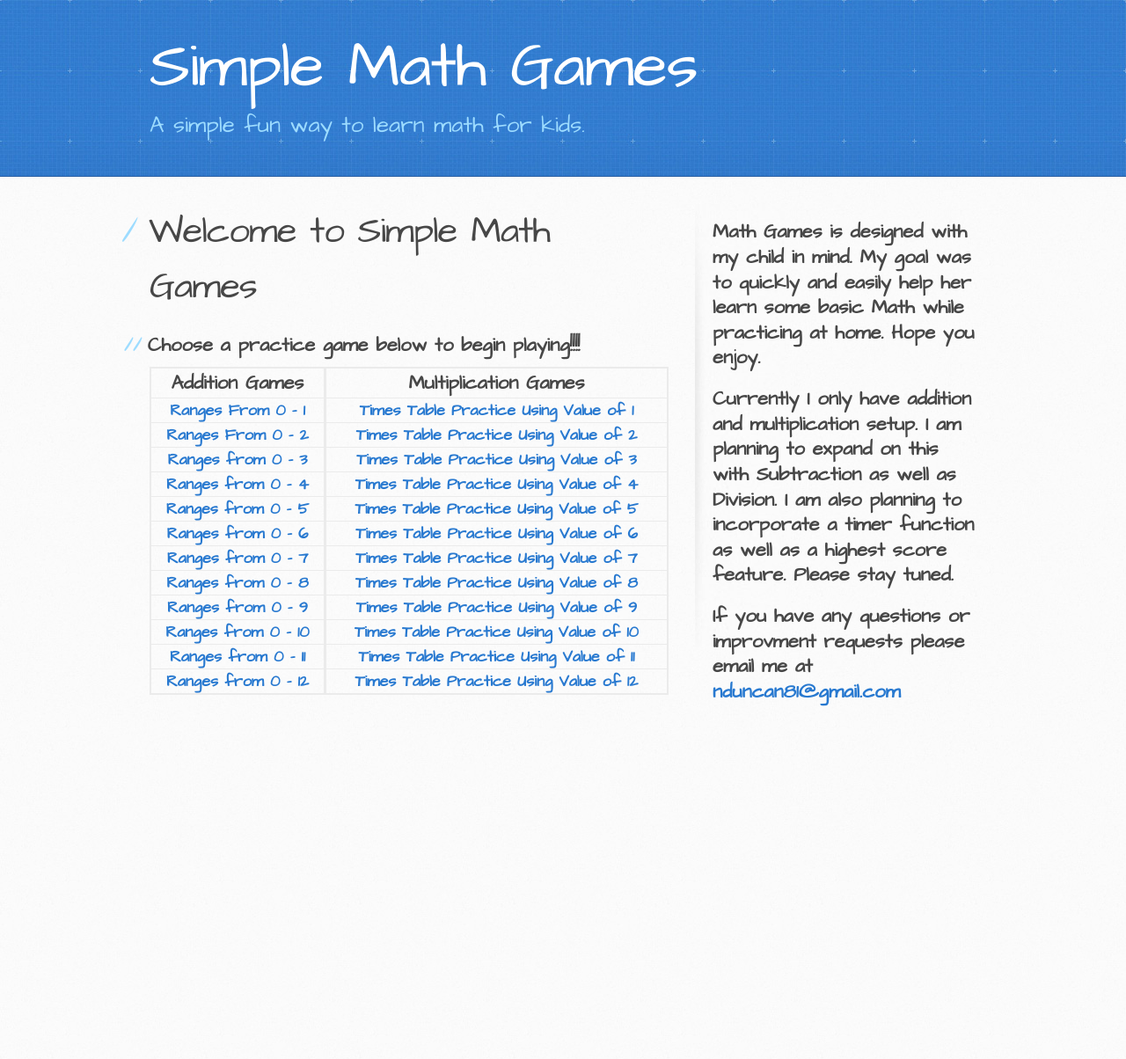
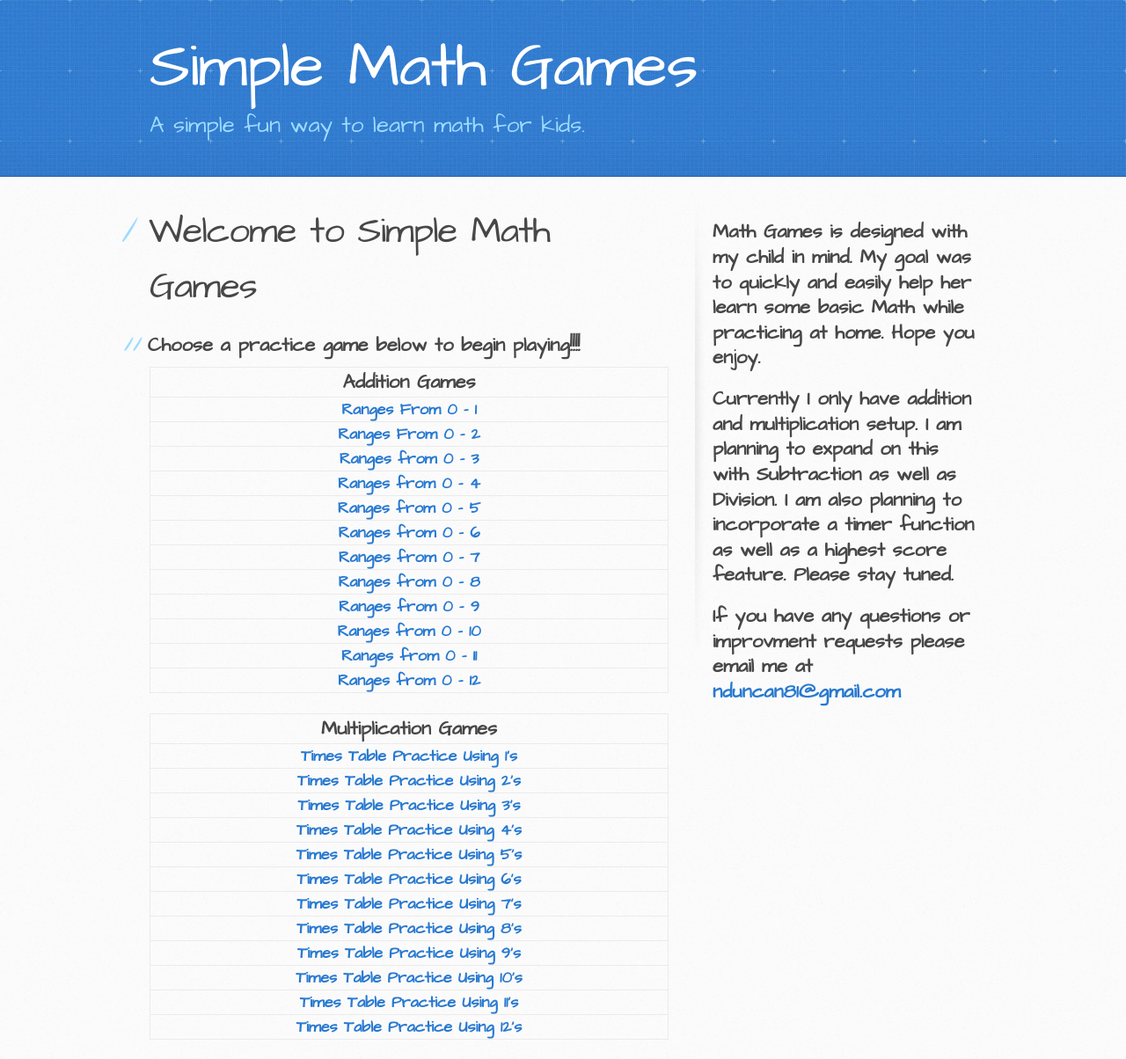
Before and after one commit to nduncan81/simpleMathGameJekyll, a Jekyll site: the page built from index.html, in a window 1280 px wide. Shown: the whole page at 88% size. Built offline with Jekyll 4.4.1, drawn with Linux system fonts in a browser that asks for light colours; before the commit the page ends 900 px from its top, so only the background shows below that.

Commit message:
Fixed the layout on the index page

```diff
--- a/_data/rightSideLinks.yml
+++ b/_data/rightSideLinks.yml
@@ -48,48 +48,48 @@
 
 - url: multiplicationFactors?factorValue=1
   category: Multiplication
-  name: Times Table Practice Using Value of 1
+  name: Times Table Practice Using 1's
 
 - url: multiplicationFactors?factorValue=2
   category: Multiplication
-  name: Times Table Practice Using Value of 2
+  name: Times Table Practice Using 2's
 
 - url: multiplicationFactors?factorValue=3
   category: Multiplication
-  name: Times Table Practice Using Value of 3
+  name: Times Table Practice Using 3's
 
 - url: multiplicationFactors?factorValue=4
   category: Multiplication
-  name: Times Table Practice Using Value of 4
+  name: Times Table Practice Using 4's
 
 - url: multiplicationFactors?factorValue=5
   category: Multiplication
-  name: Times Table Practice Using Value of 5
+  name: Times Table Practice Using 5's
 
 - url: multiplicationFactors?factorValue=6
   category: Multiplication
-  name: Times Table Practice Using Value of 6
+  name: Times Table Practice Using 6's
 
 - url: multiplicationFactors?factorValue=7
   category: Multiplication
-  name: Times Table Practice Using Value of 7
+  name: Times Table Practice Using 7's
 
 - url: multiplicationFactors?factorValue=8
   category: Multiplication
-  name: Times Table Practice Using Value of 8
+  name: Times Table Practice Using 8's
 
 - url: multiplicationFactors?factorValue=9
   category: Multiplication
-  name: Times Table Practice Using Value of 9
+  name: Times Table Practice Using 9's
 
 - url: multiplicationFactors?factorValue=10
   category: Multiplication
-  name: Times Table Practice Using Value of 10
+  name: Times Table Practice Using 10's
 
 - url: multiplicationFactors?factorValue=11
   category: Multiplication
-  name: Times Table Practice Using Value of 11
+  name: Times Table Practice Using 11's
 
 - url: multiplicationFactors?factorValue=12
   category: Multiplication
-  name: Times Table Practice Using Value of 12
+  name: Times Table Practice Using 12's
--- a/index.html
+++ b/index.html
@@ -6,9 +6,7 @@ title: Simple Math Games and Practice
 <div id="home">
   <h1>Welcome to Simple Math Games</h1>
   <h2>Choose a practice game below to begin playing!!!!</h2>
-  <table>
-    <tr>
-      <td valign="top">
+
         <table>
           <tr>
             <td style="font-family: 'Architects Daughter', 'Helvetica Neue', Helvetica, Arial, serif;
@@ -26,8 +24,7 @@ title: Simple Math Games and Practice
           {% endif %}
           {% endfor %}
         </table>
-      </td>
-      <td valign="top">
+      <br />
         <table>
           <tr>
             <td style="font-family: 'Architects Daughter', 'Helvetica Neue', Helvetica, Arial, serif;
@@ -45,10 +42,5 @@ title: Simple Math Games and Practice
           {% endif %}
           {% endfor %}
         </table>
-      </td>
-    </tr>
-
-
-  </table>
 
 </div>
```
